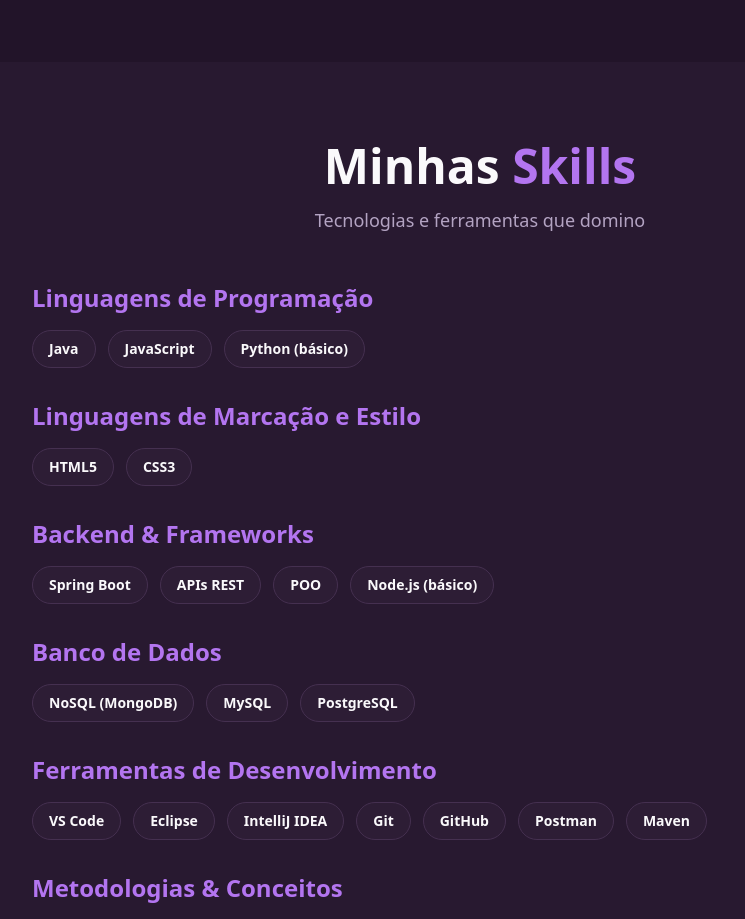
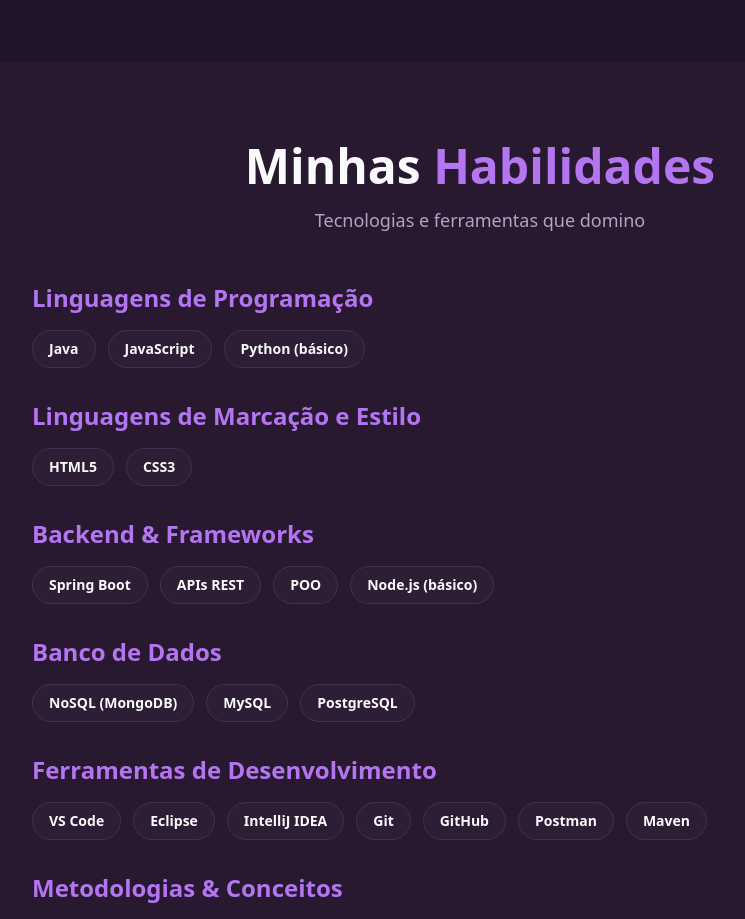
Before and after one commit to LeticiaNunes-dev/PortfolioL, a React (Vite) app: page / in a window 1280 px wide. Shown: the part 1400-2319 px from the top of the page, without its empty margins (160-905 px from the left). Built offline with nearby package versions, Linux system fonts and the light colour scheme; the HTML template or start-up script is replaced by a standard one.

Commit message:
Change Skills section title to Habilidades
Update the title of the Skills section to "Habilidades" in `src/components/Skills.tsx`.

```diff
--- a/src/components/Skills.tsx
+++ b/src/components/Skills.tsx
@@ -38,7 +38,7 @@ const Skills = () => {
         <div className="max-w-4xl mx-auto space-y-12">
           <div className="text-center space-y-4">
             <h2 className="text-4xl md:text-5xl font-bold">
-              Minhas <span className="text-primary">Skills</span>
+              Minhas <span className="text-primary">Habilidades</span>
             </h2>
             <p className="text-muted-foreground text-lg">
               Tecnologias e ferramentas que domino
```
